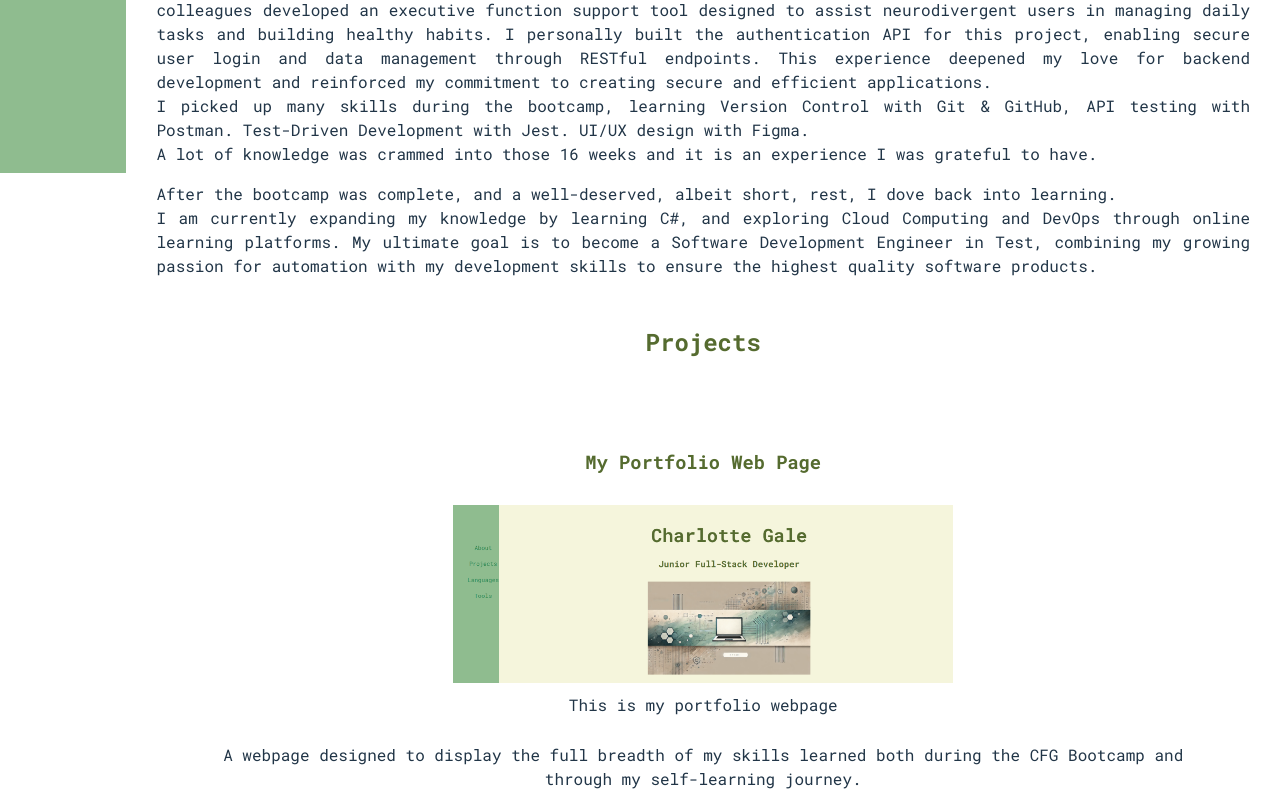
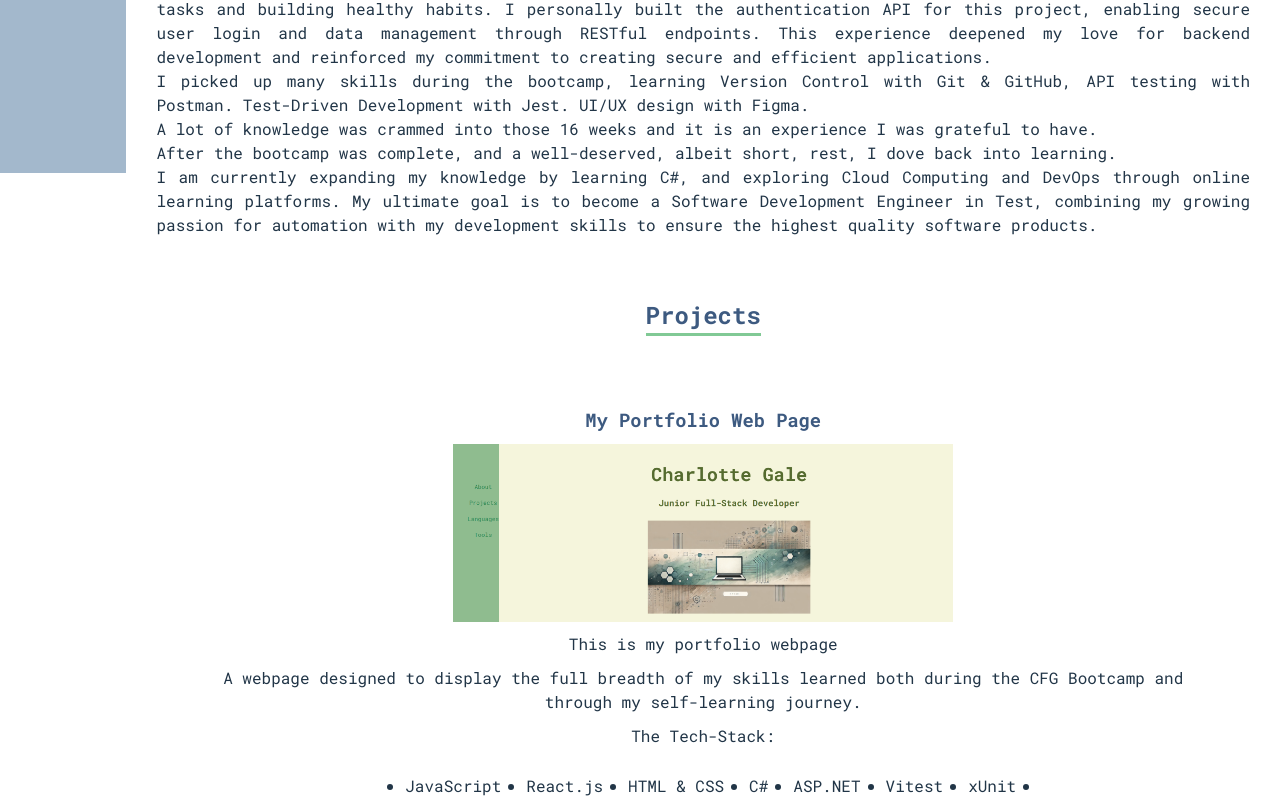
Before and after one commit to CharlotteGale/portfolio-frontend, a React (Vite) app: page / in a window 1280 px wide. Shown: the part 717-1520 px from the top of the page. Built offline with nearby package versions, Linux system fonts and the light colour scheme.

Commit message:
amend color scheming

```diff
--- a/src/assets/styles/components/About.css
+++ b/src/assets/styles/components/About.css
@@ -1,8 +1,4 @@
 .about-section {
     text-align: justify;
-    padding: 10px;
+    margin: 10px;
 }
-
-h2 {
-    color: var(--heading-color)
-}
--- a/src/assets/styles/components/Connect.css
+++ b/src/assets/styles/components/Connect.css
@@ -1,7 +1,3 @@
-h3 {
-    color: var(--heading-color)
-}
-
 .social-links {
     display: flex;
     justify-content: center;
--- a/src/assets/styles/components/ContactForm.css
+++ b/src/assets/styles/components/ContactForm.css
@@ -1,7 +1,7 @@
 .contact-form {
     display: flex;
     flex-direction: column;
-    gap: 10px;
+    gap: 5px;
     align-items: center;
     width: 50vw;
     margin: 0 auto;
@@ -20,12 +20,12 @@
     margin-top: 5px;
     border: 1px solid #ccc;
     border-radius: 5px;
-    background-color: rgb(184, 199, 154);
+    background-color: var(--accent-color);
 }
 
 .contact-form button {
     padding: 10px;
-    background-color: #4CAF50;
+    background-color: var(--button-color);
     color: white;
     border: none;
     border-radius: 5px;
@@ -36,5 +36,5 @@
 }
 
 .contact-form button:hover {
-    background-color: #45a049;
+    background-color: var(--button-hover);
 }
--- a/src/assets/styles/components/Footer.css
+++ b/src/assets/styles/components/Footer.css
@@ -1,6 +1,4 @@
 footer {
-    padding-top: 30px;
-    padding-bottom: 30px;
-    font-style: italic;
-    color: #4d5852;
+    margin: 30px;
+    color: rgb(60, 63, 82);
 }
--- a/src/assets/styles/components/Header.css
+++ b/src/assets/styles/components/Header.css
@@ -1,13 +1,3 @@
-h1,
-h2 {
-    text-align: center;
-}
-
-h1,
-h2 {
-    color: var(--heading-color);
-}
-
 h2 {
     margin-bottom: 30px;
 }
--- a/src/assets/styles/components/Languages.css
+++ b/src/assets/styles/components/Languages.css
@@ -6,7 +6,3 @@
     justify-content: center;
     padding: 20px;
 }
-
-h2 {
-    color: var(--heading-color);
-}
--- a/src/assets/styles/components/Tools.css
+++ b/src/assets/styles/components/Tools.css
@@ -5,7 +5,3 @@
     justify-content: center;
     padding: 20px;
 }
-
-h2 {
-    color: var(--heading-color);
-}
--- a/src/assets/styles/index.css
+++ b/src/assets/styles/index.css
@@ -14,11 +14,15 @@
   -webkit-font-smoothing: antialiased;
   -moz-osx-font-smoothing: grayscale;
 
-  --background-color: #F5F5DC;
-  --font-color: #2E8B57;
-  --link-color: #3CB371;
-  --heading-color: #556B2F;
-  --navbar-bg-color: #8FBC8F;
+  --background-color: #E6F0FF;
+  --font-color: #4A4E69;
+  --link-color: #5E81AC;
+  --heading-color: #3D5A80;
+  --navbar-bg-color: #A3B8CC;
+  --accent-color: #C9A7EB;
+  --button-color: #a57cce;
+  --button-hover: #8968aa;
+  --highlight-color: #81C995;
 }
 
 body {
@@ -29,10 +33,36 @@ body {
   min-height: 100vh;
 }
 
+h1,
+h2,
+h3,
+p {
+  margin: 0;
+  padding: 0;
+}
+
+h1,
+h2,
+h3 {
+  color: var(--heading-color);
+  text-align: center;
+}
+
 h1 {
   font-size: 3.2em;
   line-height: 1.1;
+
 }
+
+h2 {
+  display: block;
+  text-align: center;
+  width: fit-content;
+  margin: 0 auto;
+  border-bottom: 3px solid var(--highlight-color);
+  padding-top: 50px;
+}
+
 
 @media (prefers-color-scheme: light) {
   :root {
--- a/src/components/Projects.jsx
+++ b/src/components/Projects.jsx
@@ -23,13 +23,12 @@ const Projects = () => {
             <li>JavaScript</li>
             <li>React.js</li>
             <li>HTML & CSS</li>
-            <li className="disabled">C#</li>
-            <li className="disabled">ASP.NET</li>
+            <li>C#</li>
+            <li>ASP.NET</li>
             <li>Vitest</li>
             <li>xUnit</li>
             <li></li>
           </ul>
-          <legend className="disabled">Backend temporarily disabled</legend>
         </div>
         <div className="group-project">
           <h3>Executive Function Web App</h3>
```
